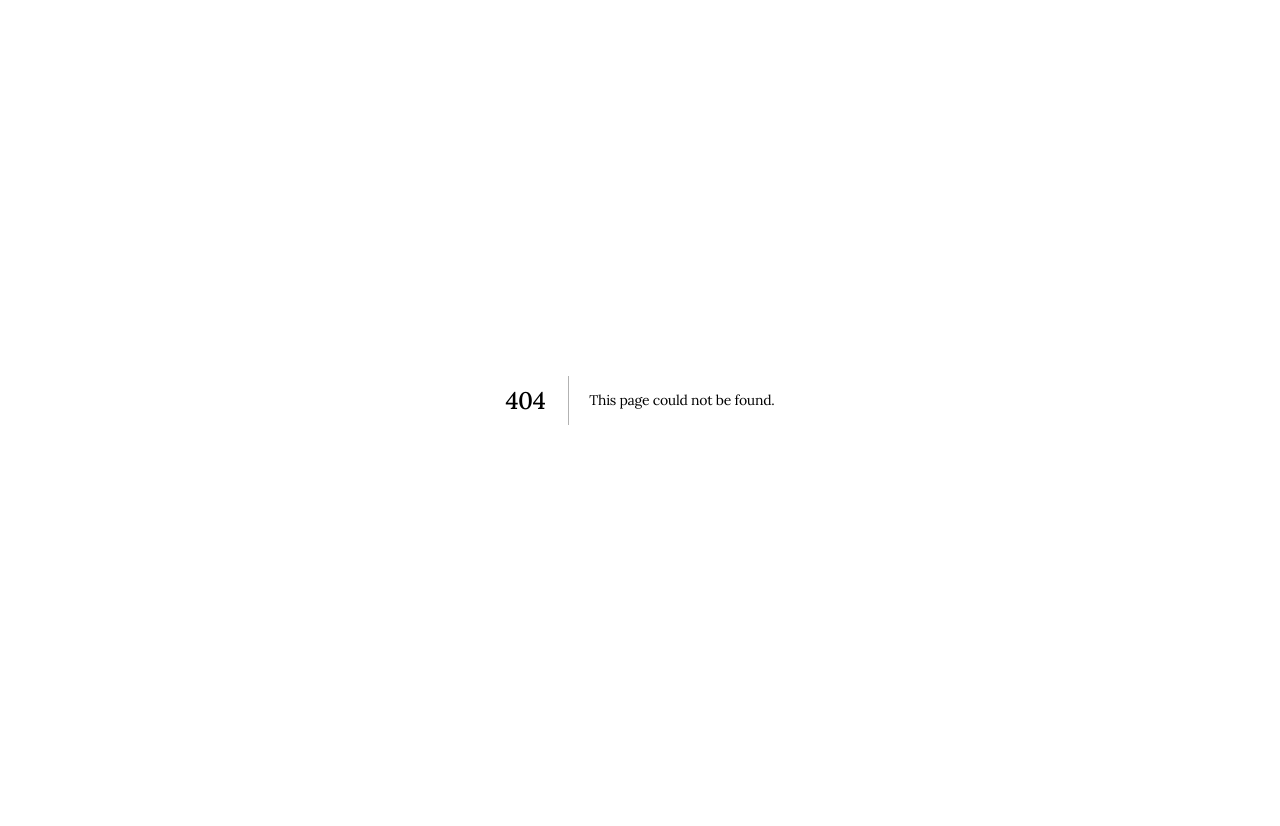
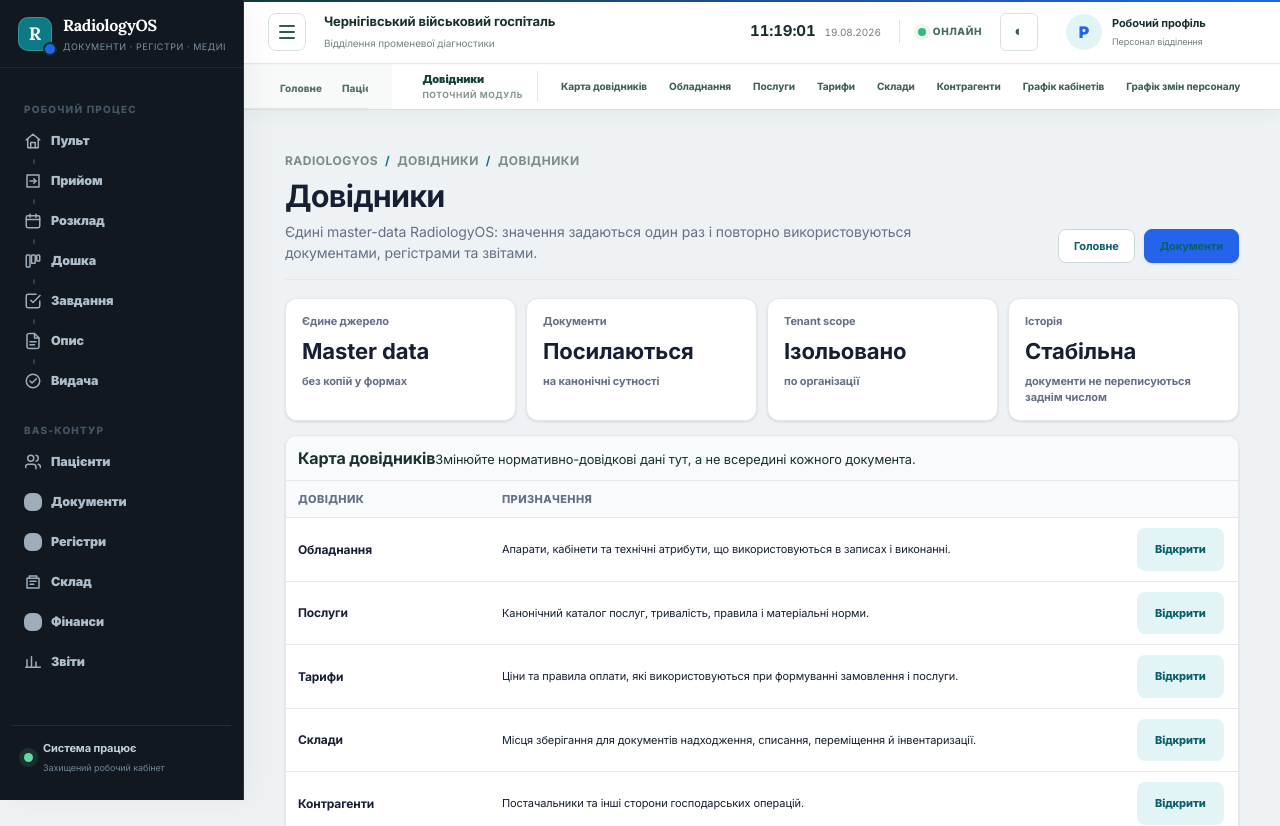
Before and after one commit to adamenkoa1/radiologyos, a Next.js app: page /staff/directories in a window 1280 px wide. Before the commit this address had no page. Shown: the top 826 px of the page. Before the commit the page ends 800 px from the top, so only its background shows below. Built offline with nearby package versions, Linux system fonts and the light colour scheme.

Commit message:
feat: add first-class BAS directories map

```diff
--- /dev/null
+++ b/app/staff/directories/page.tsx
@@ -0,0 +1,38 @@
+import Link from "next/link";
+import StaffWorkspaceShell from "../workspace-shell";
+
+const directories=[
+  {name:"Обладнання",description:"Апарати, кабінети та технічні атрибути, що використовуються в записах і виконанні.",href:"/staff/equipment"},
+  {name:"Послуги",description:"Канонічний каталог послуг, тривалість, правила і матеріальні норми.",href:"/staff/services"},
+  {name:"Тарифи",description:"Ціни та правила оплати, які використовуються при формуванні замовлення і послуги.",href:"/staff/tariffs"},
+  {name:"Склади",description:"Місця зберігання для документів надходження, списання, переміщення й інвентаризації.",href:"/staff/warehouses"},
+  {name:"Контрагенти",description:"Постачальники та інші сторони господарських операцій.",href:"/staff/counterparties"},
+  {name:"Графік кабінетів",description:"Робочі інтервали, що визначають доступність запису.",href:"/staff/schedule"},
+  {name:"Графік змін персоналу",description:"Циклічні зміни, бригади та персональні корекції.",href:"/staff/shifts"},
+  {name:"Персонал і ролі",description:"Користувачі, ролі та права доступу в межах організації.",href:"/staff#staff-admin"},
+];
+
+export default function DirectoriesPage(){
+  return <StaffWorkspaceShell
+    active="directories"
+    title="Довідники"
+    description="Єдині master-data RadiologyOS: значення задаються один раз і повторно використовуються документами, регістрами та звітами."
+  >
+    <section className="financeSummary" aria-label="Принцип довідників">
+      <article><span>Єдине джерело</span><b>Master data</b><small>без копій у формах</small></article>
+      <article><span>Документи</span><b>Посилаються</b><small>на канонічні сутності</small></article>
+      <article><span>Tenant scope</span><b>Ізольовано</b><small>по організації</small></article>
+      <article><span>Історія</span><b>Стабільна</b><small>документи не переписуються заднім числом</small></article>
+    </section>
+
+    <section className="financeJournal">
+      <header className="financeToolbar"><div><b>Карта довідників</b><small>Змінюйте нормативно-довідкові дані тут, а не всередині кожного документа.</small></div></header>
+      <div className="financeTableWrap"><table className="financeTable">
+        <thead><tr><th>Довідник</th><th>Призначення</th><th/></tr></thead>
+        <tbody>{directories.map(item=><tr key={item.name}>
+          <td><b>{item.name}</b></td><td>{item.description}</td><td><Link className="excelButton" href={item.href}>Відкрити</Link></td>
+        </tr>)}</tbody>
+      </table></div>
+    </section>
+  </StaffWorkspaceShell>;
+}
```
